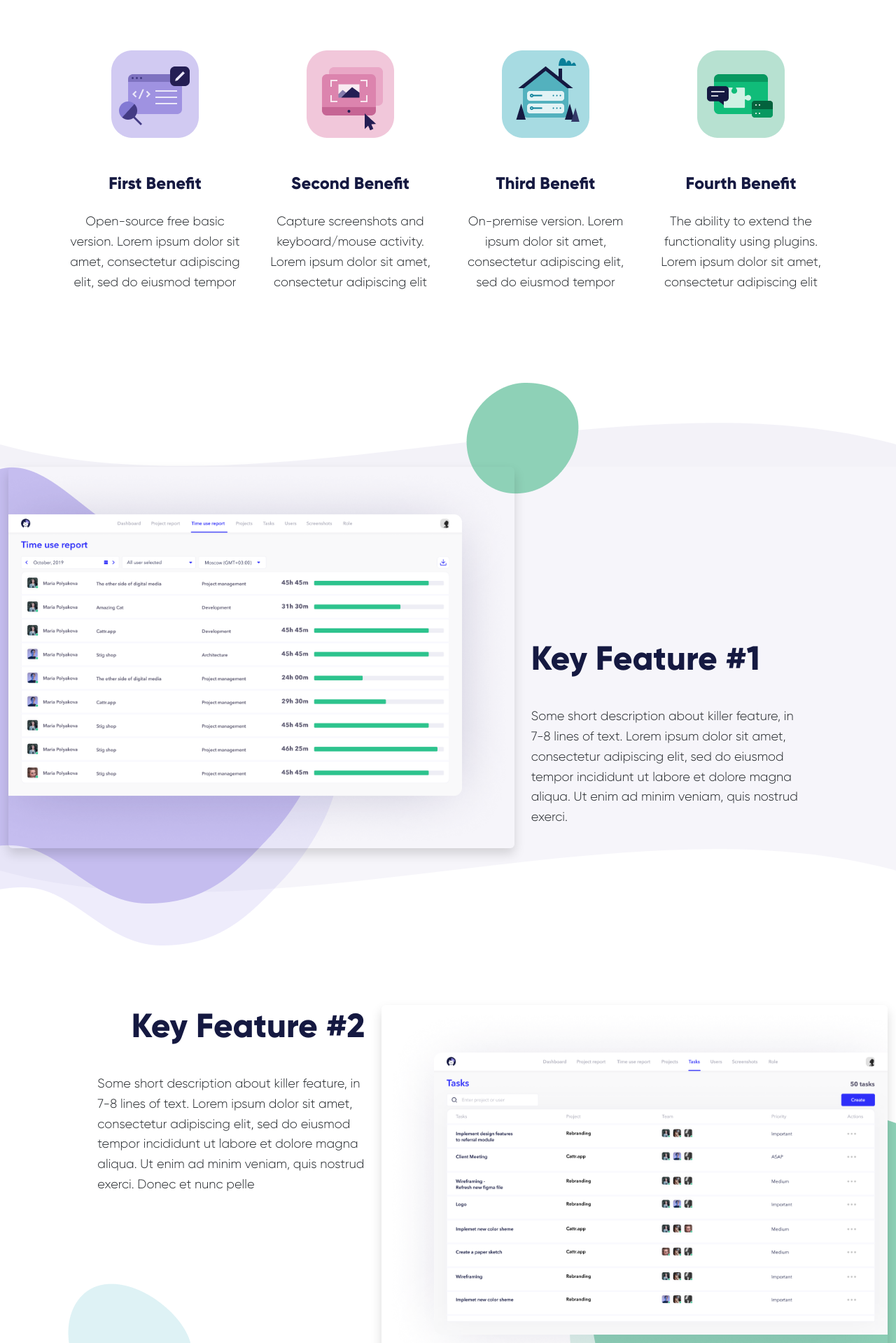
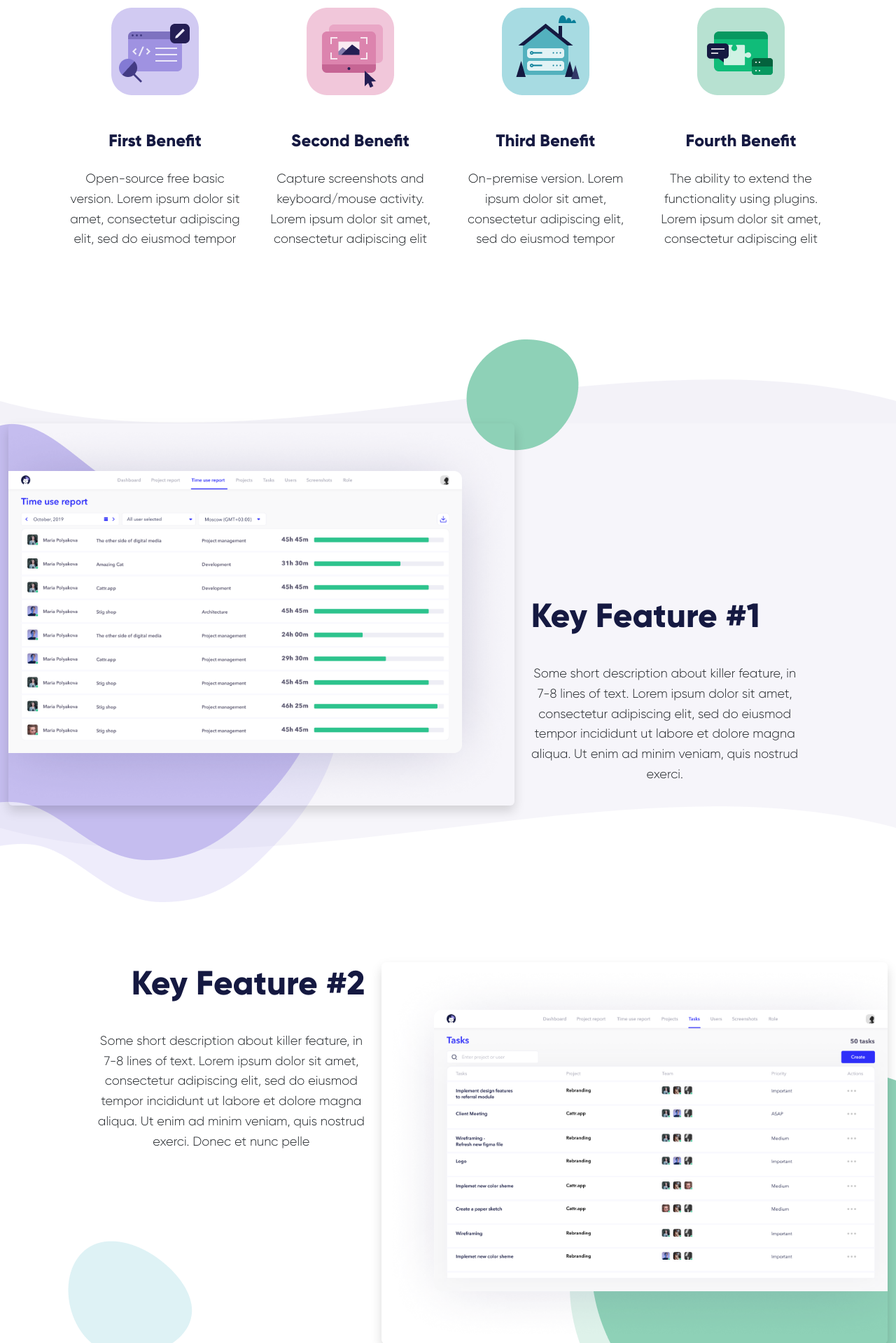
Before and after one commit to cattr-app/cattr-app.github.io, a PHP site: page /static/index.html in a window 1280 px wide. Shown: the part 1194-3113 px from the top of the page at 70% size. Run offline with PHP 8.4, Linux system fonts and the light colour scheme; style sheets or scripts are compiled from the project's sources.

Commit message:
Small fix

```diff
--- a/src/sass/core.scss
+++ b/src/sass/core.scss
@@ -84,3 +84,7 @@
   max-width: 100%;
   margin: 0;
 }
+
+h1, h2, h3, h4, h5, h6, p, a, span {
+  z-index: 2;
+}
--- a/src/static/index.html
+++ b/src/static/index.html
@@ -33,10 +33,7 @@
                 </aside>
             </div>
             <div class="col-md-6 col-sm-12 d-none d-md-block">
-                <picture>
-                    <source srcset="resources/hero_illustration.png">
-                    <img src="resources/hero_illustration.png" alt="Hello illustration"/>
-                </picture>
+                <img src="resources/hero_illustration.png" class="w-100" alt="Hello illustration"/>
             </div>
         </div>
     </section>
@@ -122,9 +119,9 @@
                 <img id="screenshot_1" class="screenshot shadow rounded w-100" src="resources/key_feature_img1.png"
                      alt=""/>
             </div>
-            <div class="col-md-5 d-flex flex-column justify-content-end">
+            <div class="col-md-5 d-flex flex-column justify-content-end align-items-center align-items-md-start">
                 <h2>Key Feature #1</h2>
-                <p class="text w-75">
+                <p class="text w-75 text-center text-md-left">
                     Some short description about killer feature, in 7-8 lines of text. Lorem ipsum dolor sit amet,
                     consectetur adipiscing elit, sed do eiusmod tempor incididunt ut labore et dolore magna aliqua.
                     Ut
@@ -140,9 +137,9 @@
             <img id="balloon_7" class="balloon" src="resources/balloon_7.png"/>
         </div>
         <div class="row with-screenshot">
-            <div class="col-md-5 d-flex flex-column align-items-start align-items-md-end">
+            <div class="col-md-5 d-flex flex-column align-items-center align-items-md-end">
                 <h2>Key Feature #2</h2>
-                <p class="text text-left w-75 text-md-right">
+                <p class="text text-center w-75 text-md-right">
                     Some short description about killer feature, in 7-8 lines of text. Lorem ipsum dolor sit amet,
                     consectetur adipiscing elit, sed do eiusmod tempor incididunt ut labore et dolore magna aliqua.
                     Ut
@@ -150,7 +147,8 @@
                 </p>
             </div>
             <div class="col-md-7 screenshot-container">
-                <img id="screenshot_3" class="screenshot rounded shadow w-100" src="resources/key_feature_img3.png" alt=""/>
+                <img id="screenshot_3" class="screenshot rounded shadow w-100" src="resources/key_feature_img3.png"
+                     alt=""/>
             </div>
         </div>
     </section>
```
